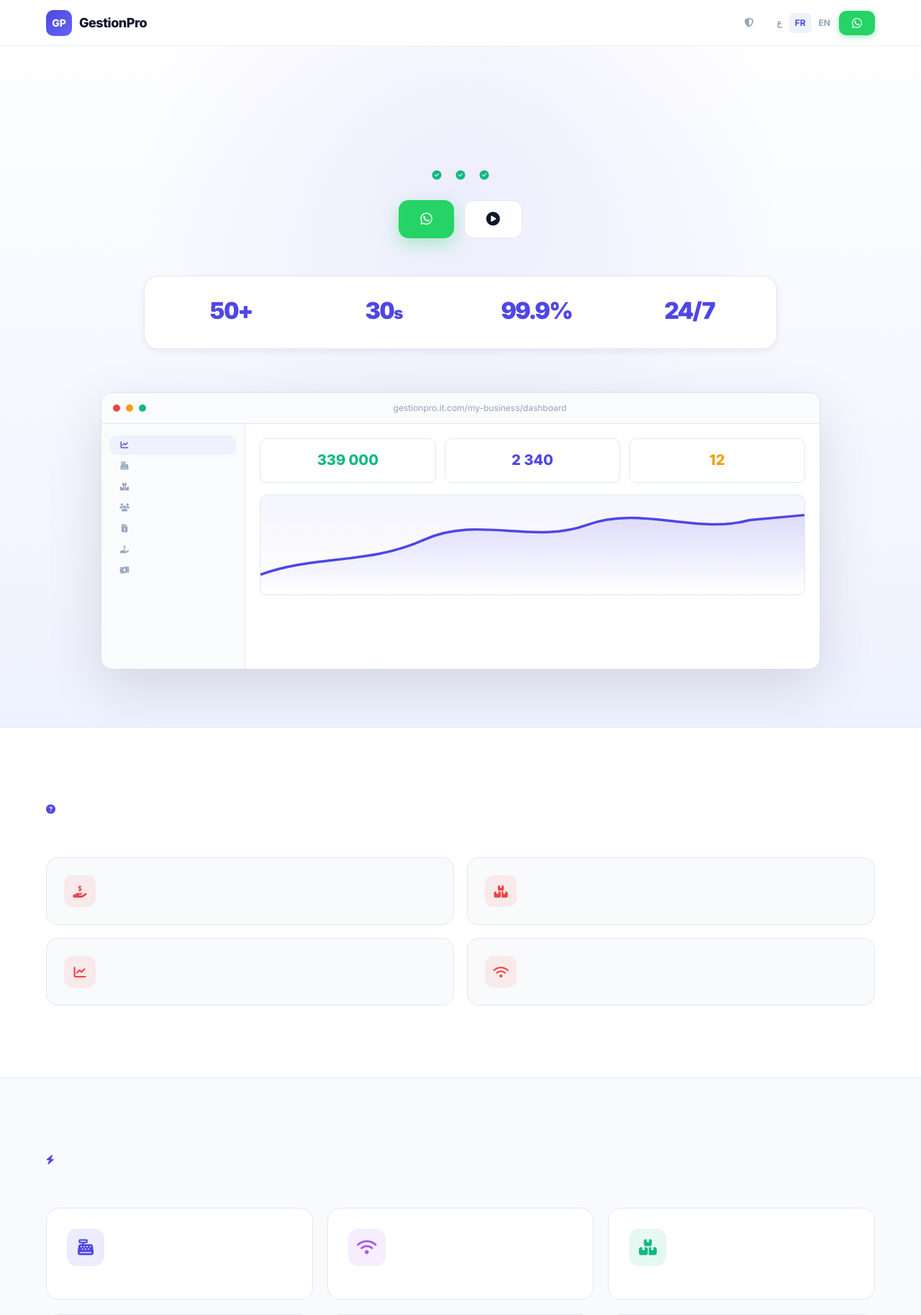
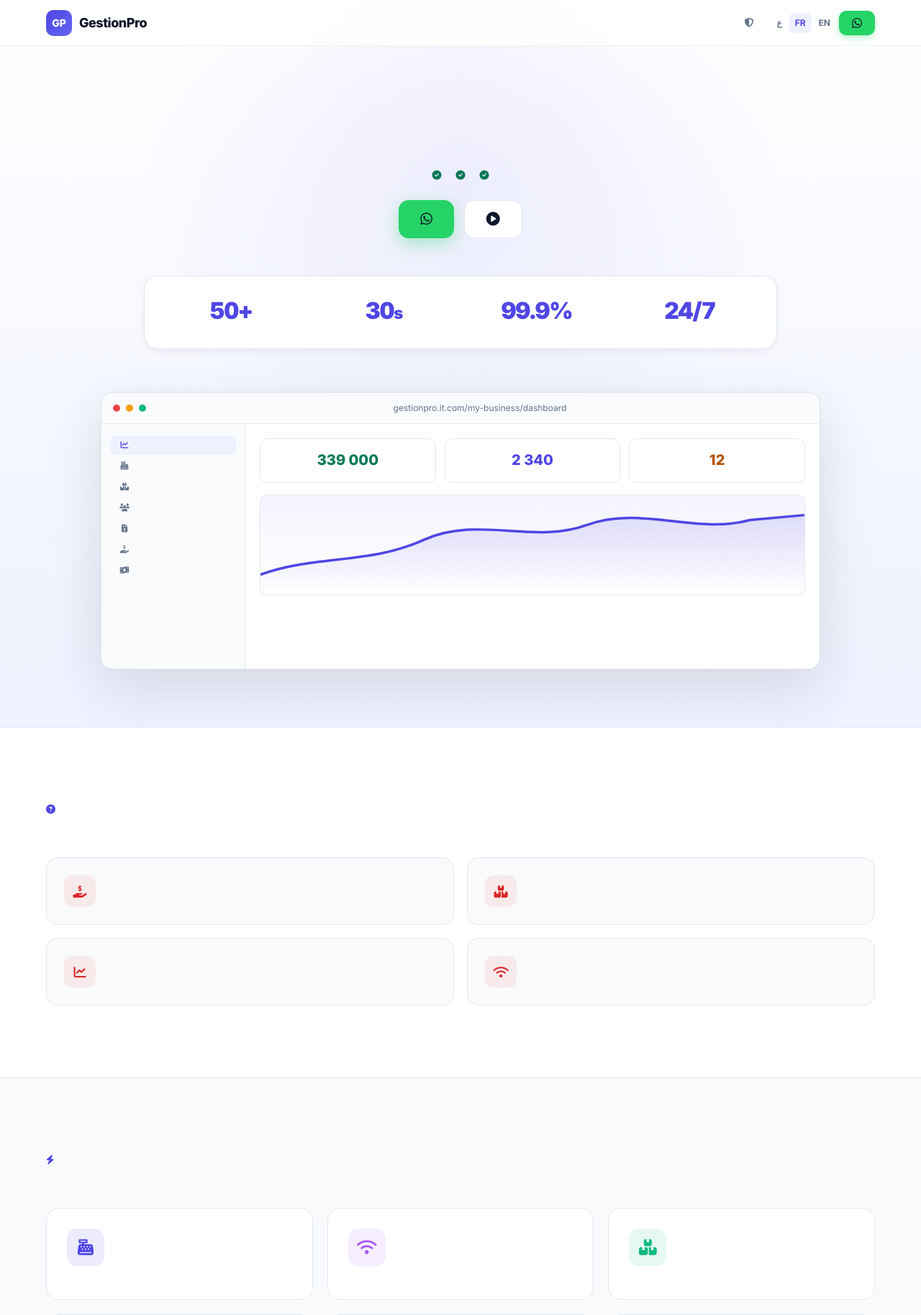
Before and after one commit to hacenwey/gspro, a PHP site: the page made by views/landing.php in a window 1280 px wide. Shown: the top 1827 px of the page at 72% size. Run offline with PHP 8.4, Linux system fonts and the light colour scheme; the template is opened without the code that fills it, so the values that code supplies are empty; some libraries are stand-ins or nearby versions.

Commit message:
fix(ui): conformite WCAG 2.2 AA des contrastes, sur tout le projet
Recherche des standards en vigueur (WCAG 2.2 AA : 4.5:1 texte normal, 3:1 grand
texte et composants, cibles >= 24px), puis audit CALCULE des variables reelles
plutot qu'a l'oeil. Les captures d'ecran du navigateur echouent : les ratios sont
mesures depuis le CSS, pas estimes.

Echecs mesures et corriges :
- texte blanc sur les boutons pleins : 2.15-3.76:1 en theme clair. C'etaient les
  actions principales de la caisse (Encaisser, Envoyer en cuisine, Supprimer).
- theme sombre : PIRE encore, 1.67-2.98:1 sur TOUS les boutons pleins.
- --text-muted : 2.56:1 (clair) / 3.07:1 (sombre) — utilise partout pour les
  indices et labels.
- landing : bouton WhatsApp a 1.98:1, le CTA principal de la page publique.

Corrections, principielles (nuance la plus claire de chaque teinte qui passe AA ;
le contraste etant symetrique, une seule valeur sert de texte sur blanc ET de
fond de bouton) :
- --success #10B981 -> #047857 (5.48:1), --danger #EF4444 -> #DC2626 (4.83:1),
  --warning/--accent #F59E0B -> #B45309 (5.02:1), --info -> #0369A1 (5.93:1)
- --text-muted #94A3B8 -> #64748B (clair) et #64748B -> #94A3B8 (sombre)
- nouvelle variable --on-accent : le texte pose sur un accent suit le theme
  (blanc en clair, fonce en sombre). C'est ce qui reglait le theme sombre, dont
  les accents clairs ne peuvent pas porter de blanc.
- landing : le vert de marque #25D366 est CONSERVE (demande explicite) ; seul le
  libelle passe en fonce -> 9.00:1. Le bouton garde son punch.

Les badges gagnent au passage : ils combinent une teinte rgba figee et un texte
colore, qui devient plus lisible.

Resultat mesure : clair 6 echecs -> 0, sombre 3 -> 0, landing 4 -> 0.
Non corrige, signale : --border a 1.23:1 (bordures decoratives).

Co-Authored-By: Claude Opus 4.8 <noreply@anthropic.com>

```diff
--- a/views/landing.php
+++ b/views/landing.php
@@ -364,11 +364,17 @@ $waGeneral = $waLink($t['wa_msg_general']);
         :root{
             --primary:#4F46E5;--primary-light:#6366F1;--primary-dark:#3730A3;
             --primary-50:#EEF2FF;--primary-100:#E0E7FF;--primary-200:#C7D2FE;
-            --text:#0F172A;--text-secondary:#475569;--text-muted:#94A3B8;
+            --text:#0F172A;--text-secondary:#475569;--text-muted:#64748B;
             --bg:#F8FAFC;--surface:#FFFFFF;--border:#E2E8F0;--border-light:#F1F5F9;
-            --success:#10B981;--danger:#EF4444;--warning:#F59E0B;
+            /* Lightest shade of each hue that still clears WCAG AA (4.5:1) on
+               white. The previous ones measured 2.15-3.76:1. */
+            --success:#047857;--danger:#DC2626;--warning:#B45309;
             /* WhatsApp brand — every WhatsApp CTA uses it so the action reads instantly */
-            --wa:#25D366;--wa-dark:#1DBF5C;--wa-deep:#128C7E;--wa-glow:rgba(37,211,102,.35);
+            --wa:#25D366;--wa-dark:#1DBF5C;--wa-deep:#0B5C2E;--wa-glow:rgba(37,211,102,.35);
+            /* Text on the brand green: white measures 1.98:1 on it, dark 9.00:1.
+               Keeping the bright green and darkening the label preserves the
+               punch AND clears AA. */
+            --on-wa:#0F172A;
             --shadow-sm:0 1px 2px rgba(0,0,0,.04);
             --shadow-md:0 4px 12px rgba(0,0,0,.06);
             --shadow-lg:0 12px 40px rgba(0,0,0,.08);
@@ -389,8 +395,8 @@ $waGeneral = $waLink($t['wa_msg_general']);
         .nav-links{display:flex;align-items:center;gap:4px}
         .nav-links a{padding:8px 14px;border-radius:8px;font-size:14px;font-weight:500;color:var(--text-secondary);transition:all .2s}
         .nav-links a:hover{color:var(--text);background:var(--primary-50)}
-        .nav-links .btn-nav{background:var(--wa);color:#fff;font-weight:700;padding:9px 18px;border-radius:10px;display:inline-flex;align-items:center;gap:7px;box-shadow:0 3px 10px var(--wa-glow);transition:all .2s}
-        .nav-links .btn-nav:hover{background:var(--wa-dark);color:#fff;box-shadow:0 6px 16px rgba(37,211,102,.45)}
+        .nav-links .btn-nav{background:var(--wa);color:var(--on-wa);font-weight:700;padding:9px 18px;border-radius:10px;display:inline-flex;align-items:center;gap:7px;box-shadow:0 3px 10px var(--wa-glow);transition:all .2s}
+        .nav-links .btn-nav:hover{background:var(--wa-dark);color:var(--on-wa);box-shadow:0 6px 16px rgba(37,211,102,.45)}
         .nav-links .btn-nav i{font-size:16px}
 
         /* ===== HERO ===== */
@@ -405,7 +411,7 @@ $waGeneral = $waLink($t['wa_msg_general']);
         .hero-cta{display:flex;gap:14px;justify-content:center;flex-wrap:wrap;margin-bottom:52px}
         .btn-cta{display:inline-flex;align-items:center;gap:10px;padding:16px 30px;border-radius:14px;font-weight:700;font-size:15px;transition:all .25s;cursor:pointer;border:none;font-family:inherit}
         /* Both hero and closing CTAs are WhatsApp actions — brand them as such. */
-        .btn-primary-cta{background:var(--wa);color:#fff;box-shadow:0 8px 24px var(--wa-glow)}
+        .btn-primary-cta{background:var(--wa);color:var(--on-wa);box-shadow:0 8px 24px var(--wa-glow)}
         .btn-primary-cta:hover{background:var(--wa-dark);transform:translateY(-2px);box-shadow:0 14px 34px rgba(37,211,102,.45)}
         .btn-cta i{font-size:19px}
         .btn-secondary-cta{background:var(--surface);color:var(--text);border:1.5px solid var(--border)}
```
Also changed, not shown: public/css/app.css.
